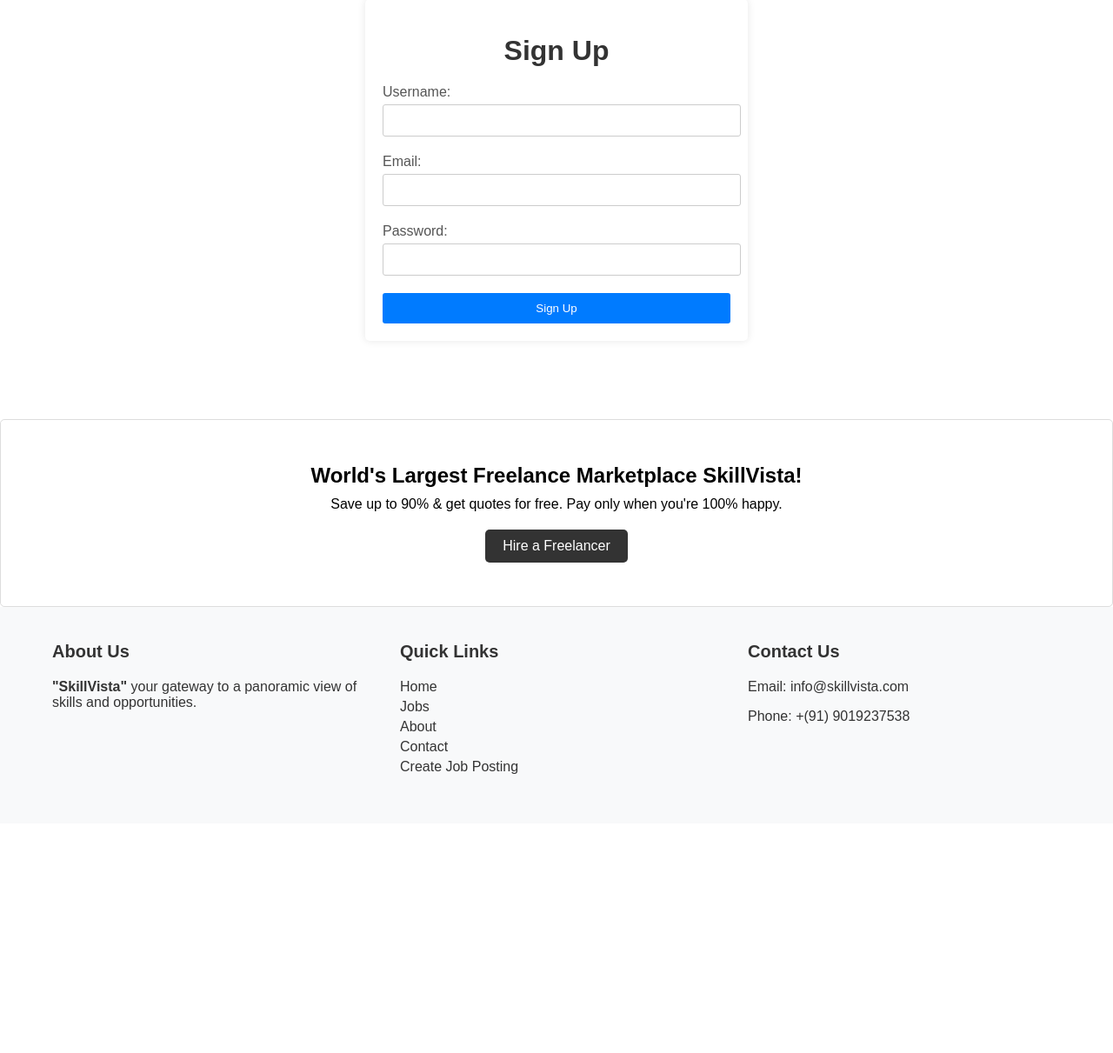
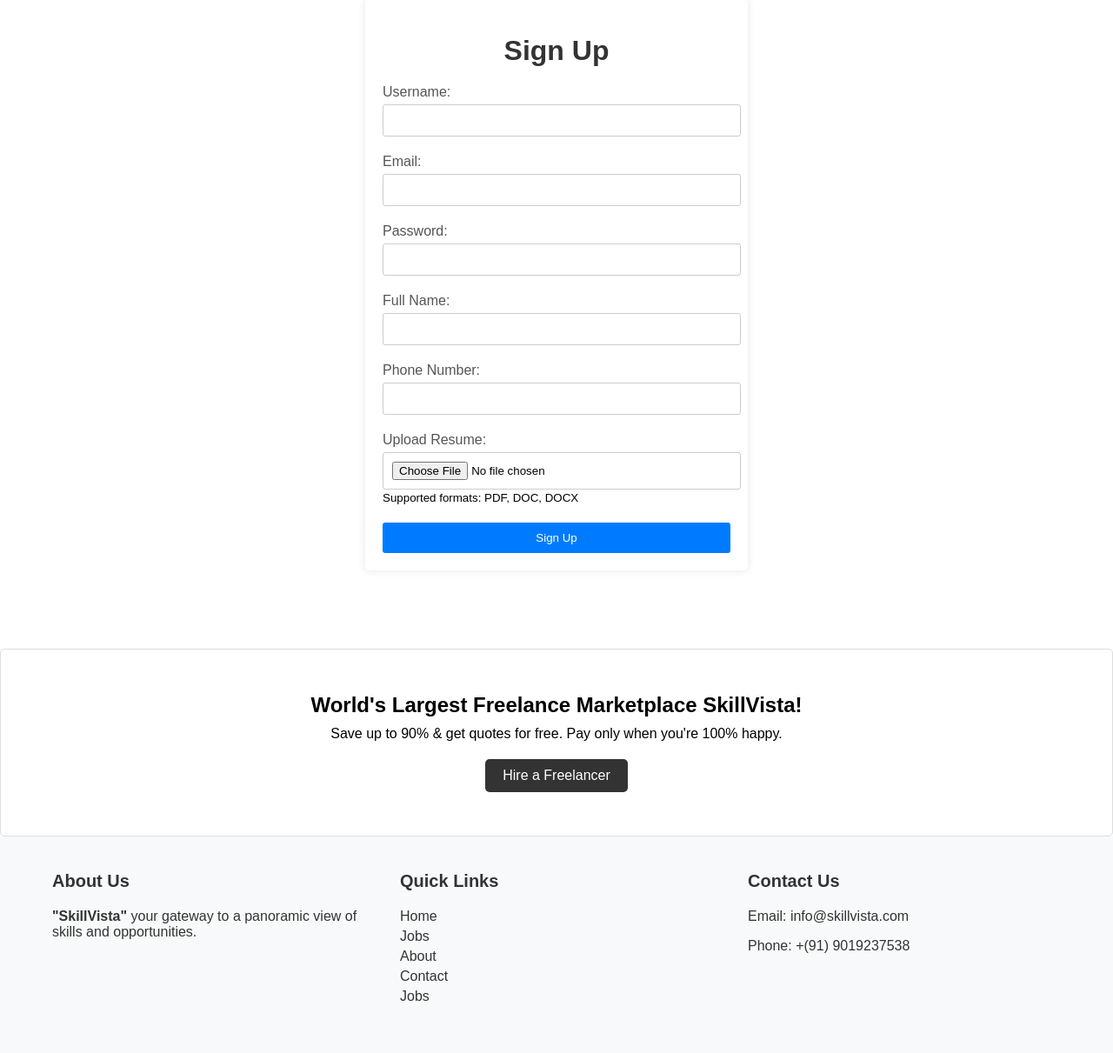
Before and after one commit to Aref786/SKillVIsta-careers-website, a Flask app: page /signup in a window 1280 px wide. Shown: the part 200-1411 px from the top of the page at 87% size. Before the commit the page ends 1090 px from the top, so only its background shows below. Run offline with Flask 3, Linux system fonts and the light colour scheme.

Commit message:
Crreated_job_Post

```diff
--- a/app.py
+++ b/app.py
@@ -1,7 +1,8 @@
-from flask import Flask, render_template, request, redirect, url_for, flash, session
+from flask import Flask, render_template, request, redirect, url_for, flash,session
 import pyodbc
 import hashlib
 import os
+from werkzeug.utils import secure_filename
 
 app = Flask(__name__)
 app.secret_key = os.urandom(24)
@@ -154,9 +155,7 @@
             'image_url': url_for('static', filename='images/asset-02.png')
         }
     ]
-
     return Home_job_postings
-
 
 def get_jobes():
     # Assuming connectionString is defined somewhere with the appropriate database connection details
@@ -185,19 +184,22 @@
     conn.close()
 
 # Function to insert job posting data into the database
-def insert_job_creation(title, description, budget, deadline, instructions, contact, salary_benefits):
+def insert_job_creation(title, description, budget, deadline, instructions, contact, salary_benefits, username):
+    conn = pyodbc.connect(connectionString)
     cursor = conn.cursor()
     try:
         cursor.execute('''
-            INSERT INTO JobPostings (Title, Description, Budget, Deadline, Instructions, ContactInfo, SalaryBenefits)
-            VALUES (?, ?, ?, ?, ?, ?, ?)
-        ''', (title, description, budget, deadline, instructions, contact, salary_benefits))
+            INSERT INTO UserJobPostings (Title, Description, Budget, Deadline, Instructions, ContactInfo, SalaryBenefits, UserName)
+            VALUES (?, ?, ?, ?, ?, ?, ?, ?)
+        ''', (title, description, budget, deadline, instructions, contact, salary_benefits, username))
         conn.commit()
     except Exception as e:
         conn.rollback()
         raise e
     finally:
         cursor.close()
+        conn.close()
+
 
 # Function to insert  view job posting data into the database
 def viwe_job_postinges():
@@ -224,16 +226,15 @@
 
 #######################################################################################################################
 
-
 @app.route('/')
 def index():
-
-     if 'username' in session:
-        job_postings = Home_get_postings()
-        return redirect(url_for('view_postings'))
-     else:
-         job_postings = Home_get_postings()
-         return render_template('index.html', job_postings=job_postings,username=username)
+    username = session.get('username')
+    print(username)
+    job_postings = Home_get_postings()  # Call the function to get job postings
+    if not username:
+        return render_template('index.html', job_postings=job_postings)
+    else:
+        return render_template('index.html', job_postings=job_postings, username=username)
 
 @app.route('/login', methods=['GET', 'POST'])
 def login():
@@ -245,6 +246,7 @@
         cursor.execute("SELECT id FROM login WHERE username = ? AND password = ?", (username, password))
         row = cursor.fetchone()
         if row:
+            session['username'] = username
             flash('Login successful!', 'success')
             return redirect(url_for('index'))
         else:
@@ -265,6 +267,7 @@
 
 @app.route('/signup', methods=['GET', 'POST'])
 def signup():
+    resume_path = None  # Initialize resume_path variable
     if request.method == 'POST':
         username = request.form['username']
         email = request.form['email']
@@ -278,8 +281,19 @@
             flash('Username already exists. Please choose a different one.', 'error')
             return redirect(url_for('signup'))
 
+        # Handle file upload (resume)
+        if 'resume' in request.files:
+            resume = request.files['resume']
+            resume_filename = secure_filename(resume.filename)
+            resume_path = os.path.join(app.config['UPLOAD_FOLDER'], resume_filename)
+            resume.save(resume_path)
+
         # Insert new user into the database
-        insert_user(username, email, password)
+        hashed_password = hashlib.sha256(password.encode()).hexdigest()
+        cursor.execute('INSERT INTO users (username, email, password, resume_path) VALUES (?, ?, ?, ?)', (username, email, hashed_password, resume_path))
+        conn.commit()
+        cursor.close()
+
         flash('Account created successfully. Please log in.', 'success')
         return redirect(url_for('login'))
     else:
@@ -288,7 +302,9 @@
 
 @app.route('/create_job_posting', methods=['GET', 'POST'])
 def create_job_posting():
-    if 'username'  in session:
+    # Get username from session
+    username = session.get('username')
+    if not username:
         flash('Please log in to create a job posting.', 'error')
         return redirect(url_for('login'))
 
@@ -303,21 +319,21 @@
 
         # Insert job posting data into the database
         try:
-            insert_job_creation(title, description, budget, deadline, instructions, contact, salary_benefits)
+            insert_job_creation(title, description, budget, deadline, instructions, contact, salary_benefits, username)
             flash('Job posting created successfully!', 'success')
-            return redirect(url_for('profile'))
+            print(title,description,budget,deadline,instructions,contact,salary_benefits,username)
+            return redirect(url_for('index'))
         except Exception as e:
             flash(f'An error occurred: {str(e)}', 'error')
             return redirect(url_for('create_job_posting'))
-
     else:
         return render_template('create_job_posting.html')
 
 
-@app.route('/view_postings')
-def view_postings():
-    job_postings = view_job_postings()
-    return render_template('view_postings.html', job_postings=job_postings)
+#@app.route('/view_postings')
+#def view_postings():
+#   job_postings = view_job_postings()
+#   return render_template('view_postings.html', job_postings=job_postings)
 
 
 @app.route('/job_details')
--- a/templates/about.html
+++ b/templates/about.html
@@ -8,9 +8,10 @@
     <a href="#" class="navbar-link">Hire Freelancer</a>
     <a href="{{ url_for('about') }}" class="navbar-link">About</a>
     <a href="{{ url_for('contact') }}" class="navbar-link">Contact</a>
-    {% if username is none %}
+    {% if username is not defined %}
+    <a href="{{ url_for('login') }}" class="navbar-action">Login</a>
+    {% else %}
     <a href="{{ url_for('logout') }}" class="navbar-action">Logout</a>
-    {% else %}
     {% endif %}
 </div>
 {% endblock %}
--- a/templates/base.html
+++ b/templates/base.html
@@ -1,3 +1,4 @@
+
 <!DOCTYPE html>
 <html lang="en">
 <head>
@@ -14,20 +15,21 @@
 {% block nav %}
 <div class="navbar">
     <a href="{{ url_for('index') }}" class="navbar-link">Home</a>
-    <a href="{{ url_for('job_details') }}" class="navbar-link">Find Jobs</a>
+    <a href="#" class="navbar-link">Find Jobs</a>
     <a href="#" class="navbar-link">Hire Freelancer</a>
     <a href="{{ url_for('about') }}" class="navbar-link">About</a>
     <a href="{{ url_for('contact') }}" class="navbar-link">Contact</a>
 
-    {% if username is none %}
+    {% if username is not defined %}
         <a href="{{ url_for('login') }}" class="navbar-action">Login</a>
     {% else %}
-        <a href="{{ url_for('logout') }}" class="navbar-action">Login</a>
+        <a href="{{ url_for('logout') }}" class="navbar-action">Logout</a>
     {% endif %}
 </div>
 {% endblock %}
+{% block body %}
 
-{% block body %} {% endblock %}
+{% endblock %}
 
 <div class="content">
     <h2 class="content-heading">World's Largest Freelance Marketplace SkillVista!</h2>
@@ -45,12 +47,10 @@
             <h3>Quick Links</h3>
             <ul>
                 <li><a href="{{ url_for('index') }}">Home</a></li>
-                <li><a href="{{ url_for('view_postings') }}">Jobs</a></li>
+                <li><a href="#">Jobs</a></li>
                 <li><a href="{{ url_for('about') }}">About</a></li>
                 <li><a href="{{ url_for('contact') }}">Contact</a></li>
-                {% if username is not none %}
-                    <li><a href="{{ url_for('create_job_posting') }}">Create Job Posting</a></li>
-                {% endif %}
+                <li><a href="#">Jobs</a></li>
             </ul>
         </div>
         <div class="footer-column">
--- a/templates/contact.html
+++ b/templates/contact.html
@@ -4,7 +4,7 @@
 {% block nav %}
 <div class="navbar">
     <a href="{{ url_for('index') }}" class="navbar-link">Home</a>
-    <a href="{{ url_for('job_details') }}" class="navbar-link">Find Jobs</a>
+    <a href="#" class="navbar-link">Find Jobs</a>
     <a href="#" class="navbar-link">Hire Freelancer</a>
     <a href="{{ url_for('about') }}" class="navbar-link">About</a>
     <a href="{{ url_for('contact') }}" class="navbar-link">Contact</a>
--- a/templates/signup.html
+++ b/templates/signup.html
@@ -18,6 +18,20 @@
             <label for="password" class="form-label">Password:</label>
             <input type="password" id="password" name="password" class="form-input" required>
         </div>
+        <!-- Additional fields for job application registration -->
+        <div class="form-group">
+            <label for="full_name" class="form-label">Full Name:</label>
+            <input type="text" id="full_name" name="full_name" class="form-input" required>
+        </div>
+        <div class="form-group">
+            <label for="phone" class="form-label">Phone Number:</label>
+            <input type="text" id="phone" name="phone" class="form-input" required>
+        </div>
+         <div class="form-group">
+            <label for="resume" class="form-label">Upload Resume:</label>
+            <input type="file" id="resume" name="resume" class="form-input" accept=".pdf,.doc,.docx" required>
+            <small class="form-text">Supported formats: PDF, DOC, DOCX</small>
+        </div>
         <button type="submit" class="btn-submit">Sign Up</button>
     </form>
 </div>
--- a/templates/view_postings.html
+++ b/templates/view_postings.html
@@ -4,7 +4,7 @@
 {% block nav %}
 <div class="navbar">
     <a href="{{ url_for('index') }}" class="navbar-link">Home</a>
-    <a href="{{ url_for('view_postings') }}" class="navbar-link">Find Jobs</a>
+    <a href="#" class="navbar-link">Find Jobs</a>
     <a href="#" class="navbar-link">Hire Freelancer</a>
     <a href="{{ url_for('about') }}" class="navbar-link">About</a>
     <a href="{{ url_for('contact') }}" class="navbar-link">Contact</a>
```
Also changed, not shown: SKillVista.sql (added, +47 -0 lines), templates/create_job_posting.html (+3 -6 lines), templates/index.html (+4 -4 lines).
